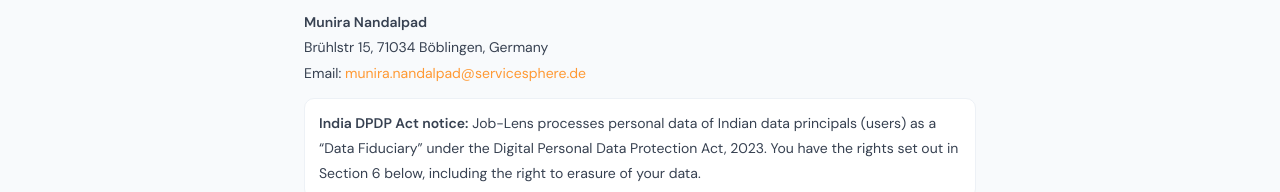
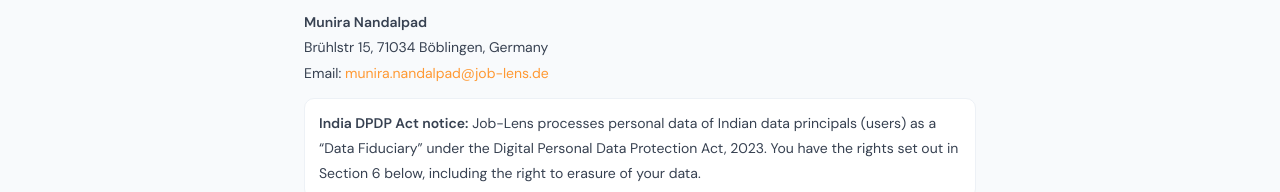
Before and after one commit to AbdulNandalpad/job-lens.de, a Next.js app: page /privacy in a window 1280 px wide. Shown: the part 292-484 px from the top of the page. Built offline with nearby package versions, Linux system fonts and the light colour scheme.

Commit message:
update: replace servicesphere email with job-lens.de in datenschutz and privacy pages

```diff
--- a/src/app/datenschutz/page.tsx
+++ b/src/app/datenschutz/page.tsx
@@ -56,7 +56,7 @@ export default function DatenschutzPage() {
             Brühlstr 15<br />
             71034 Böblingen<br />
             Deutschland<br />
-            E-Mail: <a href="mailto:munira.nandalpad@servicesphere.de" style={{ color: c.accent }}>munira.nandalpad@servicesphere.de</a>
+            E-Mail: <a href="mailto:munira.nandalpad@job-lens.de" style={{ color: c.accent }}>munira.nandalpad@job-lens.de</a>
           </p>
         </Section>
 
@@ -145,7 +145,7 @@ export default function DatenschutzPage() {
           </div>
           <p style={{ margin: '16px 0 0' }}>
             Zur Ausübung Ihrer Rechte wenden Sie sich bitte an:{' '}
-            <a href="mailto:munira.nandalpad@servicesphere.de" style={{ color: c.accent }}>munira.nandalpad@servicesphere.de</a>.
+            <a href="mailto:munira.nandalpad@job-lens.de" style={{ color: c.accent }}>munira.nandalpad@job-lens.de</a>.
             Sie haben zudem das Recht, sich bei einer Datenschutz-Aufsichtsbehörde zu beschweren. Zuständig ist die Aufsichtsbehörde Ihres Bundeslandes.
           </p>
         </Section>
--- a/src/app/privacy/page.tsx
+++ b/src/app/privacy/page.tsx
@@ -56,8 +56,8 @@ export default function PrivacyPage() {
             <strong>Munira Nandalpad</strong><br />
             Brühlstr 15, 71034 Böblingen, Germany<br />
             Email:{' '}
-            <a href="mailto:munira.nandalpad@servicesphere.de" style={{ color: saffron }}>
-              munira.nandalpad@servicesphere.de
+            <a href="mailto:munira.nandalpad@job-lens.de" style={{ color: saffron }}>
+              munira.nandalpad@job-lens.de
             </a>
           </p>
           <p style={{ margin: '12px 0 0', padding: '12px 14px', background: '#fff', borderRadius: 10, border: `1px solid ${border}` }}>
@@ -155,8 +155,8 @@ export default function PrivacyPage() {
           </div>
           <p style={{ margin: '16px 0 0' }}>
             To exercise your rights, contact us at:{' '}
-            <a href="mailto:munira.nandalpad@servicesphere.de" style={{ color: saffron }}>
-              munira.nandalpad@servicesphere.de
+            <a href="mailto:munira.nandalpad@job-lens.de" style={{ color: saffron }}>
+              munira.nandalpad@job-lens.de
             </a>
             . Under the DPDP Act 2023, you may also lodge a complaint with the Data Protection Board of India once it is operational.
           </p>
```
